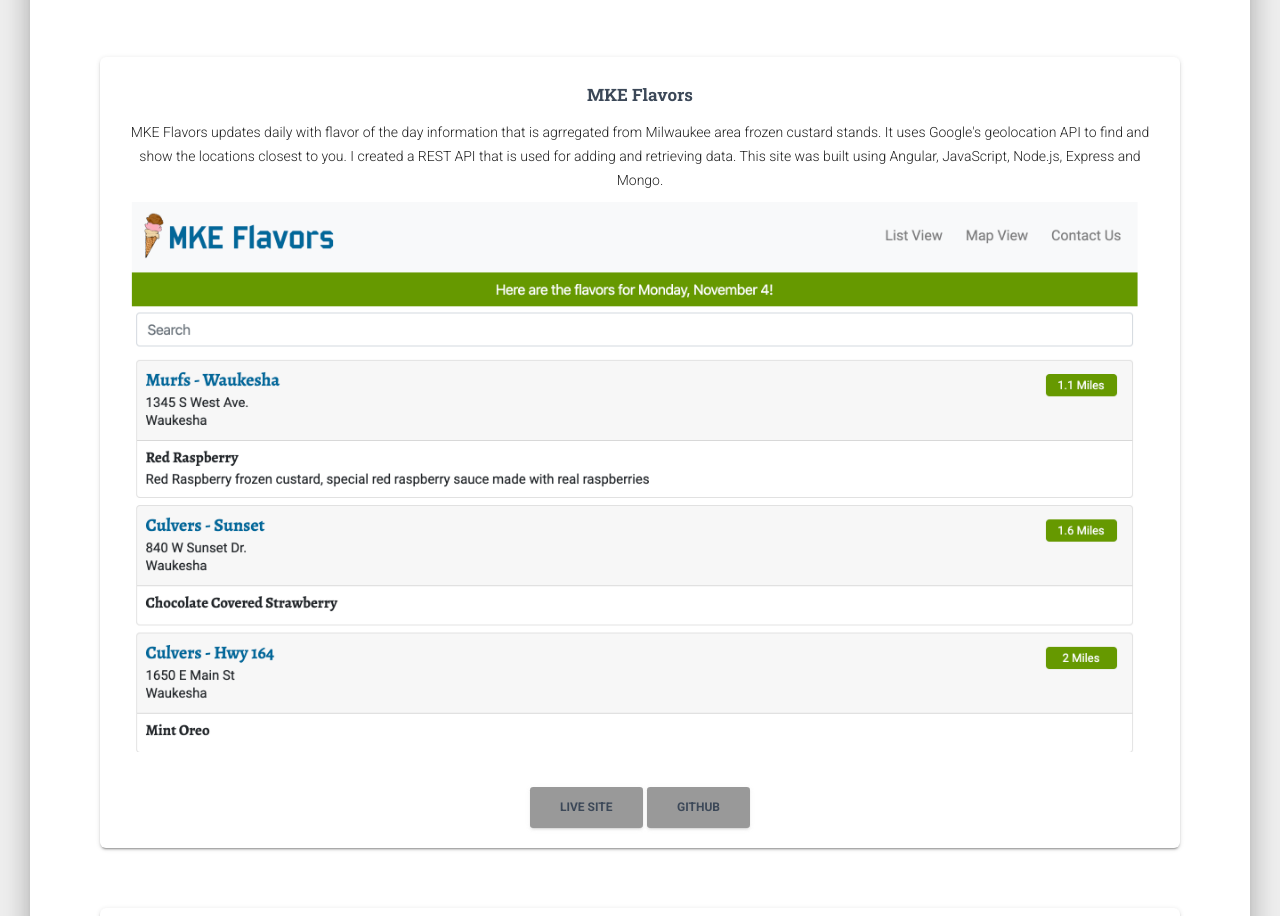
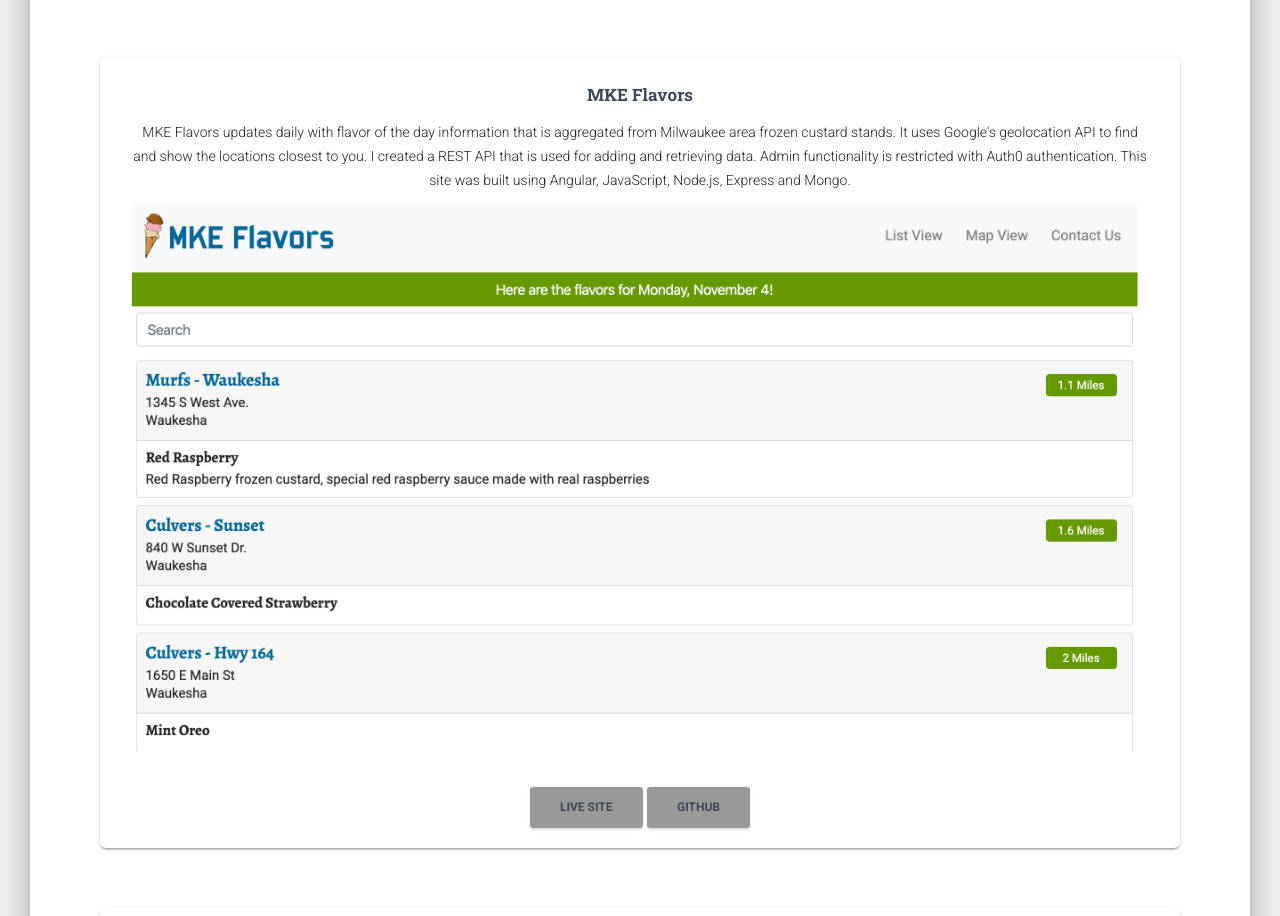
Before and after one commit to morrisrob/morrisrob.github.io, a plain HTML site: page index.html in a window 1280 px wide. Shown: the part 1425-2341 px from the top of the page. Drawn offline with Linux system fonts and the light colour scheme.

Commit message:
verbiage updates

```diff
--- a/index.html
+++ b/index.html
@@ -152,12 +152,13 @@
                     <h5 class="card-title">MKE Flavors</h5>
                     <p class="card-text">
                       MKE Flavors updates daily with flavor of the day
-                      information that is agrregated from Milwaukee area frozen
+                      information that is aggregated from Milwaukee area frozen
                       custard stands. It uses Google's geolocation API to find
                       and show the locations closest to you. I created a REST
-                      API that is used for adding and retrieving data. This site
-                      was built using Angular, JavaScript, Node.js, Express and
-                      Mongo.
+                      API that is used for adding and retrieving data. Admin
+                      functionality is restricted with Auth0 authentication.
+                      This site was built using Angular, JavaScript, Node.js,
+                      Express and Mongo.
                     </p>
                     <div class="projectScreenshot">
                       <img
@@ -182,10 +183,9 @@
                   <div class="card-body">
                     <h5 class="card-title">Wisconsin Ticket Finder</h5>
                     <p class="card-text">
-                      Wisconsin Ticket Finder uses the StubHub
-                      API to display a list of upcoming events, along with
-                      information on ticket prices and availability. This site
-                      was built using React.
+                      Wisconsin Ticket Finder uses the StubHub API to display a
+                      list of upcoming events, along with information on ticket
+                      prices and availability. This site was built using React.
                     </p>
                     <div class="projectScreenshot">
                       <img
```
